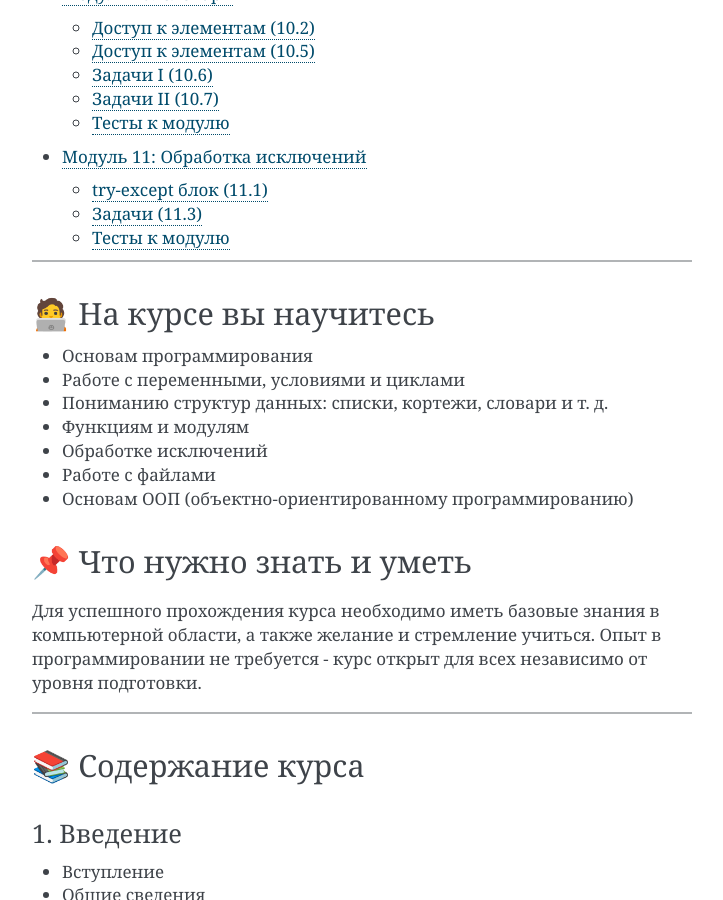
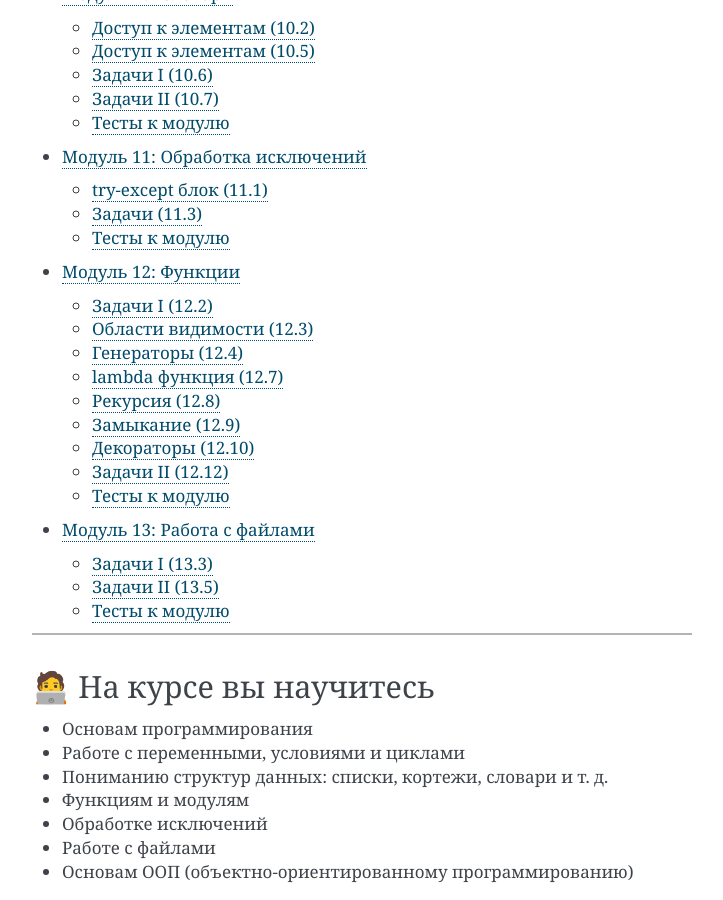
Before and after one commit to akraeva/Learning-Python-Together, a Sphinx documentation site: the page built from docs/index.rst, in a window 1280 px wide and 900 px high, scrolled down 1553 px. Shown: the whole window, without its empty margins (388-1111 px from the left). Built offline with Sphinx 7.4.7, drawn with Linux system fonts in a browser that asks for light colours.

Commit message:
docs(module-13): update Sphinx documentation

```diff
--- a/docs/index.rst
+++ b/docs/index.rst
@@ -21,6 +21,8 @@ __ https://stepik.org/course/215335
    modules/module_9
    modules/module_10
    modules/module_11
+   modules/module_12
+   modules/module_13
 
 .. toctree::
    :hidden:
@@ -31,6 +33,8 @@ __ https://stepik.org/course/215335
    modules/tests_9
    modules/tests_10
    modules/tests_11
+   modules/tests_12
+   modules/tests_13
 
 ********************
 
```
